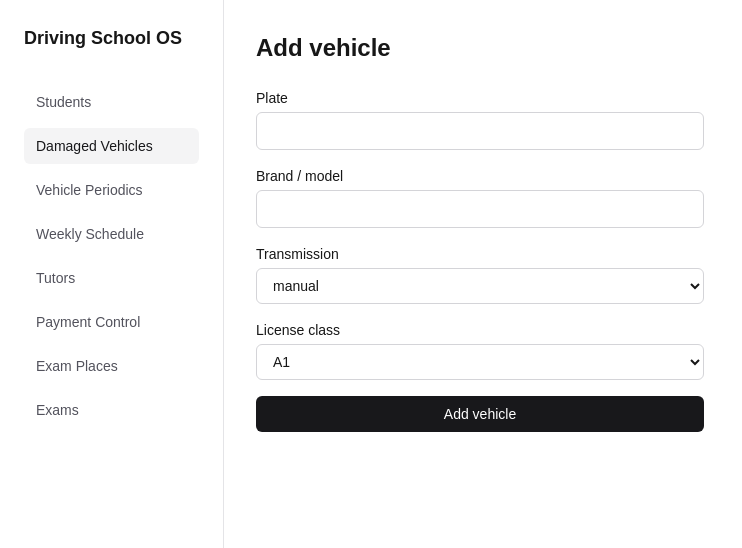
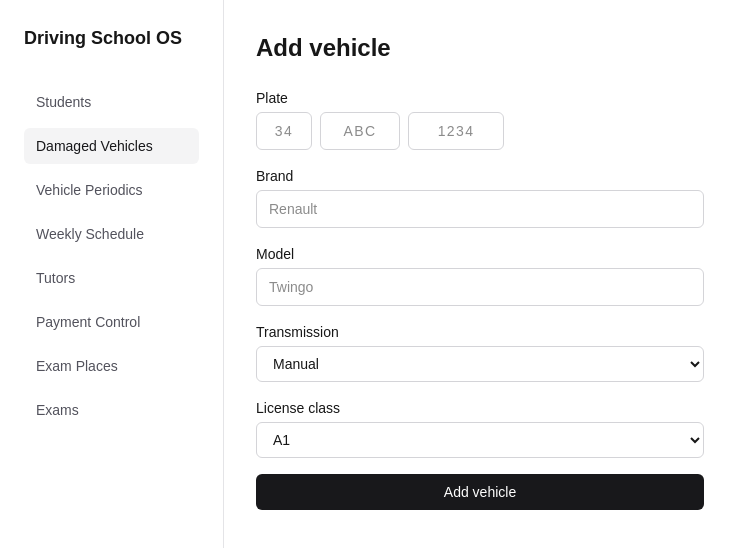
Before and after one commit to KaguSoftware/drivingOs, a Next.js app: page /vehicles/new in a window 1280 px wide. Shown: the top 548 px of the page, without its empty margins (0-742 px from the left). Built offline with nearby package versions, Linux system fonts and the light colour scheme.

Commit message:
fixed damaged vehicle section

```diff
--- a/app/(dashboard)/vehicles/actions.ts
+++ b/app/(dashboard)/vehicles/actions.ts
@@ -6,6 +6,7 @@ import { createSupabaseServerClient } from "@/lib/supabase/server";
 import { VehicleRepository } from "./vehicle.repository";
 import { VehicleDamageRecordRepository } from "./vehicle-damage-record.repository";
 import { VehicleViolationRepository } from "./vehicle-violation.repository";
+import { isValidPlate } from "./plate";
 import {
   DAMAGE_STATUSES,
   LICENSE_CLASSES,
@@ -26,12 +27,22 @@ export async function createVehicle(formData: FormData): Promise<void> {
     throw new Error(`Invalid license class: ${licenseClass}`);
   }
 
+  const plate = String(formData.get("plate") ?? "").trim();
+  if (!isValidPlate(plate)) {
+    throw new Error(`Invalid plate: ${plate}`);
+  }
+
   const supabase = await createSupabaseServerClient();
   const repository = new VehicleRepository(supabase);
 
   await repository.create({
-    plate: String(formData.get("plate") ?? "").trim(),
-    make_model: String(formData.get("make_model") ?? "").trim(),
+    plate,
+    make_model: [
+      String(formData.get("make") ?? "").trim(),
+      String(formData.get("model") ?? "").trim(),
+    ]
+      .filter(Boolean)
+      .join(" "),
     transmission: transmission as Transmission,
     license_class: licenseClass as LicenseClass,
   });
--- /dev/null
+++ b/app/(dashboard)/vehicles/plate-input.tsx
@@ -0,0 +1,69 @@
+"use client";
+
+import { useRef, useState } from "react";
+import {
+  formatPlate,
+  parsePlate,
+  sanitizeLetters,
+  sanitizeNumbers,
+  sanitizeProvince,
+} from "./plate";
+
+const partClass =
+  "rounded-md border border-zinc-300 bg-transparent px-3 py-2 text-center text-sm uppercase tracking-widest dark:border-zinc-700";
+
+export function PlateInput({ defaultValue = "" }: { defaultValue?: string }) {
+  const initial = parsePlate(defaultValue);
+  const [province, setProvince] = useState(initial.province);
+  const [letters, setLetters] = useState(initial.letters);
+  const [numbers, setNumbers] = useState(initial.numbers);
+
+  const lettersRef = useRef<HTMLInputElement>(null);
+  const numbersRef = useRef<HTMLInputElement>(null);
+
+  return (
+    <div className="flex flex-col gap-1 text-sm">
+      <span>Plate</span>
+      <div className="flex items-center gap-2">
+        <input
+          value={province}
+          onChange={(e) => {
+            const next = sanitizeProvince(e.target.value);
+            setProvince(next);
+            if (next.length === 2) lettersRef.current?.focus();
+          }}
+          inputMode="numeric"
+          placeholder="34"
+          aria-label="Province code"
+          className={`${partClass} w-14`}
+        />
+        <input
+          ref={lettersRef}
+          value={letters}
+          onChange={(e) => {
+            const next = sanitizeLetters(e.target.value);
+            setLetters(next);
+            if (next.length === 3) numbersRef.current?.focus();
+          }}
+          placeholder="ABC"
+          aria-label="Letter group"
+          className={`${partClass} w-20`}
+        />
+        <input
+          ref={numbersRef}
+          value={numbers}
+          onChange={(e) => setNumbers(sanitizeNumbers(e.target.value))}
+          inputMode="numeric"
+          placeholder="1234"
+          aria-label="Number group"
+          className={`${partClass} w-24`}
+        />
+      </div>
+      <input
+        type="hidden"
+        name="plate"
+        value={formatPlate({ province, letters, numbers })}
+      />
+    </div>
+  );
+}
--- /dev/null
+++ b/app/(dashboard)/vehicles/plate.ts
@@ -0,0 +1,44 @@
+// Turkish license plate format: 2-digit province code (01-81),
+// 2-3 letter group, then up to 4 digits. e.g. "34 AB 1234", "06 ABC 12".
+
+export interface PlateParts {
+  province: string; // 2 digits
+  letters: string; // 2-3 letters
+  numbers: string; // 1-4 digits
+}
+
+export function sanitizeProvince(value: string): string {
+  return value.replace(/\D/g, "").slice(0, 2);
+}
+
+export function sanitizeLetters(value: string): string {
+  return value
+    .toUpperCase()
+    .replace(/[^A-Z]/g, "")
+    .slice(0, 3);
+}
+
+export function sanitizeNumbers(value: string): string {
+  return value.replace(/\D/g, "").slice(0, 4);
+}
+
+export function formatPlate({ province, letters, numbers }: PlateParts): string {
+  return [province, letters, numbers].filter(Boolean).join(" ");
+}
+
+export function parsePlate(plate: string): PlateParts {
+  const match = plate.trim().match(/^(\d{2})\s*([A-Za-z]{2,3})\s*(\d{1,4})$/);
+  if (!match) return { province: "", letters: "", numbers: "" };
+  return {
+    province: match[1],
+    letters: match[2].toUpperCase(),
+    numbers: match[3],
+  };
+}
+
+export function isValidPlate(plate: string): boolean {
+  const parts = parsePlate(plate);
+  if (!parts.province) return false;
+  const province = Number(parts.province);
+  return province >= 1 && province <= 81;
+}
--- a/app/(dashboard)/vehicles/vehicle-form.tsx
+++ b/app/(dashboard)/vehicles/vehicle-form.tsx
@@ -1,4 +1,5 @@
 import { createVehicle } from "./actions";
+import { PlateInput } from "./plate-input";
 import { LICENSE_CLASSES, TRANSMISSIONS } from "./types";
 
 const inputClass =
@@ -7,20 +8,21 @@ const inputClass =
 export function VehicleForm() {
   return (
     <form action={createVehicle} className="flex max-w-md flex-col gap-4">
+      <PlateInput />
       <label className="flex flex-col gap-1 text-sm">
-        Plate
-        <input name="plate" required className={inputClass} />
+        Brand
+        <input name="make" required placeholder="Renault" className={inputClass} />
       </label>
       <label className="flex flex-col gap-1 text-sm">
-        Brand / model
-        <input name="make_model" required className={inputClass} />
+        Model
+        <input name="model" required placeholder="Twingo" className={inputClass} />
       </label>
       <label className="flex flex-col gap-1 text-sm">
         Transmission
         <select name="transmission" required className={inputClass}>
           {TRANSMISSIONS.map((transmission) => (
             <option key={transmission} value={transmission}>
-              {transmission}
+              {transmission.charAt(0).toUpperCase() + transmission.slice(1)}
             </option>
           ))}
         </select>
```
